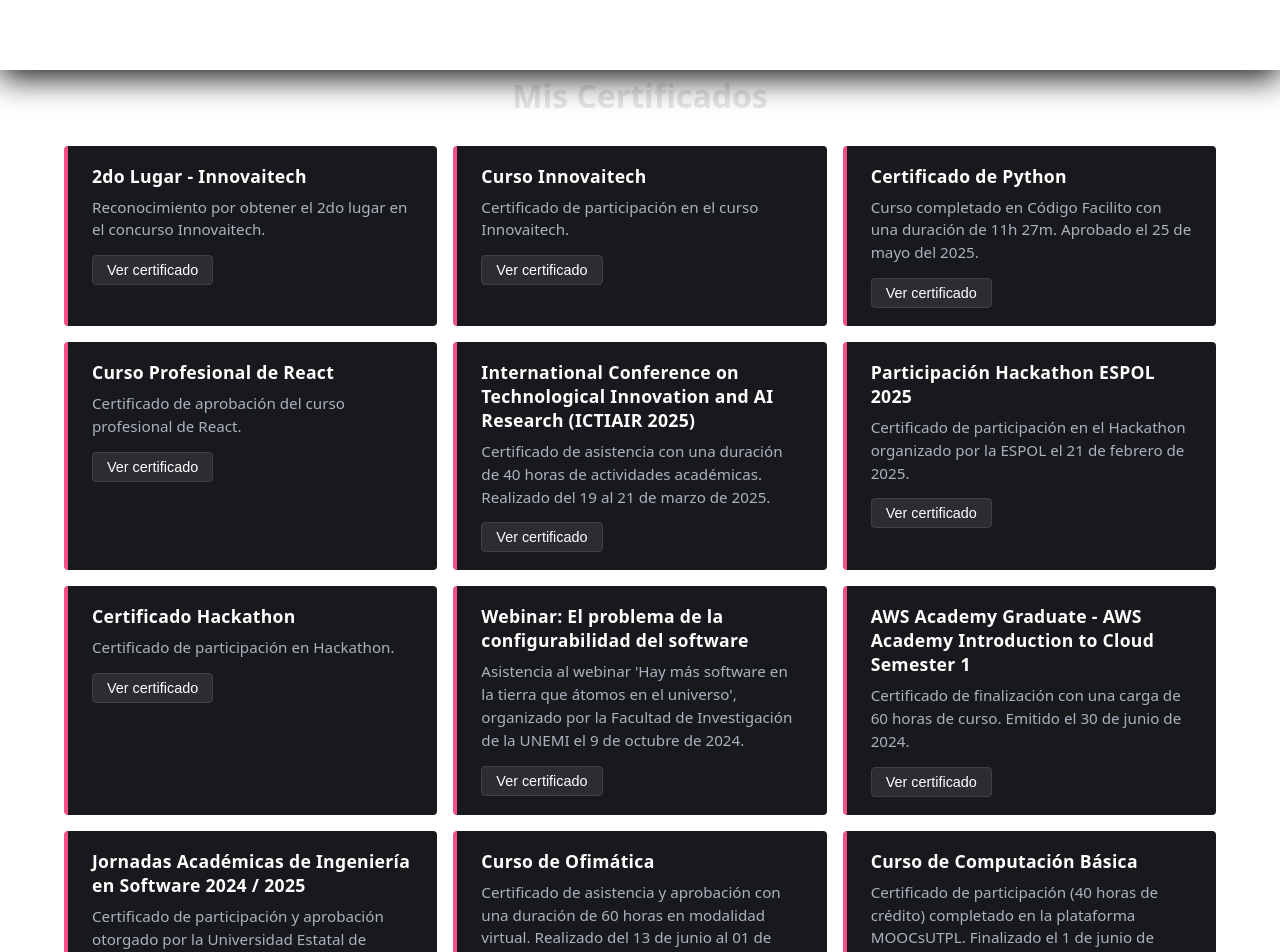
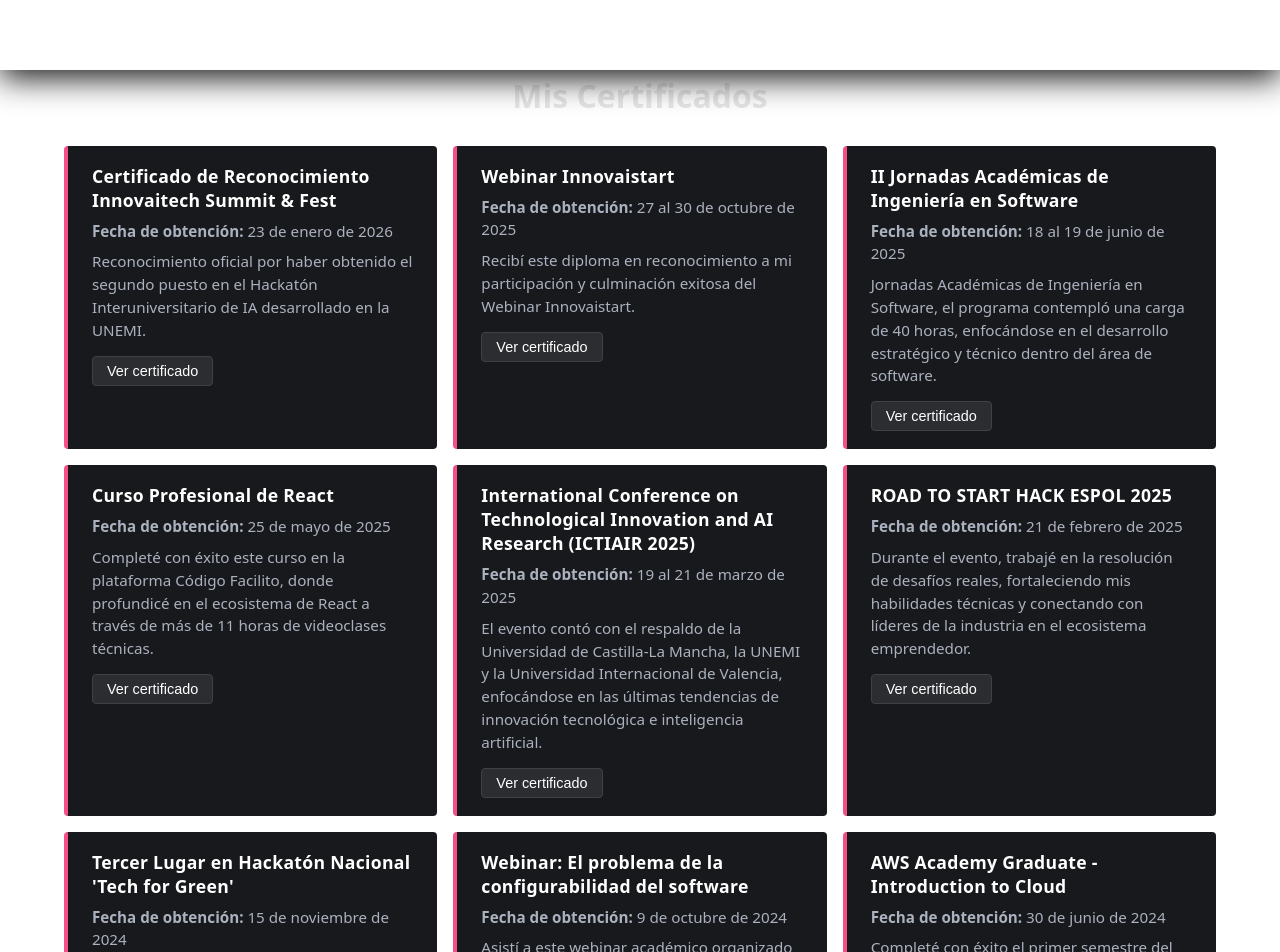
Before and after one commit to Milcatoledo/Milcatoledo.github.io, a React (Vite) app: page /courses in a window 1280 px wide. Shown: the top 952 px of the page. Built offline with nearby package versions, Linux system fonts and the light colour scheme.

Commit message:
Actualizacion de cursos

```diff
--- a/src/app.jsx
+++ b/src/app.jsx
@@ -2,7 +2,6 @@
 import Home from "./pages/home.jsx"
 import Projects from "./pages/projects.jsx"
 import Courses from "./pages/courses.jsx"
-import Events from "./pages/events.jsx"
 import Loader from "./components/loader.jsx"
 
 function App() {
@@ -13,7 +12,6 @@
             <Route path="/" element={<Home />} />
             <Route path="/projects" element={<Projects />} />
             <Route path="/courses" element={<Courses />} />
-            <Route path="/events" element={<Events />} />
         </Routes>
         </>
     )
--- a/src/data/certificatesData.jsx
+++ b/src/data/certificatesData.jsx
@@ -1,62 +1,74 @@
 export const certificates = [
     {
-        title: "2do Lugar - Innovaitech",
-        description: "Reconocimiento por obtener el 2do lugar en el concurso Innovaitech.",
-        image: "/webp/12-2do-lugar-innovaitech.jpg.webp"
+        title: "Certificado de Reconocimiento Innovaitech Summit & Fest",
+        description: "Reconocimiento oficial por haber obtenido el segundo puesto en el Hackatón Interuniversitario de IA desarrollado en la UNEMI.",
+        image: "/webp/12-2do-lugar-innovaitech.jpg.webp",
+        date: "23 de enero de 2026"
     },
     {
-        title: "Curso Innovaitech",
-        description: "Certificado de participación en el curso Innovaitech.",
-        image: "/webp/11-certificado-Milca-Toledo-curso-innovaitech.webp"
+        title: "Webinar Innovaistart",
+        description: "Recibí este diploma en reconocimiento a mi participación y culminación exitosa del Webinar Innovaistart.",
+        image: "/webp/11-certificado-Milca-Toledo-curso-innovaitech.webp",
+        date: "27 al 30 de octubre de 2025"
     },
     {
-        title: "Certificado de Python",
-        description: "Curso completado en Código Facilito con una duración de 11h 27m. Aprobado el 25 de mayo del 2025.",
-        image: "/webp/10 qr_certificado_66868.webp"
+        title: "II Jornadas Académicas de Ingeniería en Software",
+        description: "Jornadas Académicas de Ingeniería en Software, el programa contempló una carga de 40 horas, enfocándose en el desarrollo estratégico y técnico dentro del área de software.",
+        image: "/webp/10 qr_certificado_66868.webp",
+        date: "18 al 19 de junio de 2025"
     },
     {
         title: "Curso Profesional de React",
-        description: "Certificado de aprobación del curso profesional de React.",
-        image: "/webp/09-Certificado-Curso-profesional-de-React..webp"
+        description: "Completé con éxito este curso en la plataforma Código Facilito, donde profundicé en el ecosistema de React a través de más de 11 horas de videoclases técnicas.",
+        image: "/webp/09-Certificado-Curso-profesional-de-React..webp",
+        date: "25 de mayo de 2025"
     },
     {
         title: "International Conference on Technological Innovation and AI Research (ICTIAIR 2025)",
-        description: "Certificado de asistencia con una duración de 40 horas de actividades académicas. Realizado del 19 al 21 de marzo de 2025.",
-        image: "/webp/08-ictiair.webp"
+        description: "El evento contó con el respaldo de la Universidad de Castilla-La Mancha, la UNEMI y la Universidad Internacional de Valencia, enfocándose en las últimas tendencias de innovación tecnológica e inteligencia artificial.",
+        image: "/webp/08-ictiair.webp",
+        date: "19 al 21 de marzo de 2025"
     },
     {
-        title: "Participación Hackathon ESPOL 2025",
-        description: "Certificado de participación en el Hackathon organizado por la ESPOL el 21 de febrero de 2025.",
-        image: "/webp/07-Participación-Hackathon-espol-21-febrero-2025-Milca.webp"
+        title: "ROAD TO START HACK ESPOL 2025",
+        description: "Durante el evento, trabajé en la resolución de desafíos reales, fortaleciendo mis habilidades técnicas y conectando con líderes de la industria en el ecosistema emprendedor.",
+        image: "/webp/07-Participación-Hackathon-espol-21-febrero-2025-Milca.webp",
+        date: "21 de febrero de 2025"
     },
     {
-        title: "Certificado Hackathon",
-        description: "Certificado de participación en Hackathon.",
-        image: "/webp/06 Certificado Hackathon Milca.webp"
+        title: "Tercer Lugar en Hackatón Nacional 'Tech for Green'",
+        description: "Obtuve el tercer lugar en esta competencia nacional organizada por la UNEMI, donde desarrollé soluciones tecnológicas enfocadas en la sostenibilidad ambiental. Este logro certifica mi capacidad para aplicar conocimientos técnicos en la creación de proyectos con impacto ecológico positivo, contando con el respaldo académico de la FACI.",
+        image: "/webp/06 Certificado Hackathon Milca.webp",
+        date: "15 de noviembre de 2024"
     },
     {
         title: "Webinar: El problema de la configurabilidad del software",
-        description: "Asistencia al webinar 'Hay más software en la tierra que átomos en el universo', organizado por la Facultad de Investigación de la UNEMI el 9 de octubre de 2024.",
-        image: "/webp/05 CERTIFICADO WEBINAR 9 OCTUBRE MILCA ROXANA TOLEDO MONCERRATE-signed-signed.webp"
+        description: "Asistí a este webinar académico organizado por la Facultad de Investigación de la UNEMI, titulado 'Hay más software en la tierra que átomos en el universo: el problema de la configurabilidad del software'. La sesión abordó los desafíos técnicos y la complejidad en la gestión de configuraciones dentro del ciclo de vida del desarrollo de sistemas modernos",
+        image: "webp/05 CERTIFICADO WEBINAR 9 OCTUBRE MILCA ROXANA TOLEDO MONCERRATE-signed-signed.webp",
+        date: "9 de octubre de 2024"
     },
     {
-        title: "AWS Academy Graduate - AWS Academy Introduction to Cloud Semester 1",
-        description: "Certificado de finalización con una carga de 60 horas de curso. Emitido el 30 de junio de 2024.",
-        image: "/webp/04 AWS.webp"
+        title: "AWS Academy Graduate - Introduction to Cloud",
+        description: "Completé con éxito el primer semestre del curso de introducción a la nube de AWS Academy, con una carga horaria de 60 horas. Durante esta formación, adquirí conocimientos fundamentales sobre la infraestructura global de Amazon Web Services, servicios principales, seguridad y arquitectura básica en la nube",
+        image: "/webp/04 AWS.webp",
+        date: "30 de junio de 2024"
     },
     {
-        title: "Jornadas Académicas de Ingeniería en Software 2024 / 2025",
-        description: "Certificado de participación y aprobación otorgado por la Universidad Estatal de Milagro (UNEMI) y EPUNEMI. Carga académica de 40 horas.",
-        image: "/webp/03 jornadas academicas.webp"
+        title: "I Jornadas Académicas de Ingeniería en Software",
+        description: "Durante el evento, fortalecí mis conocimientos técnicos en el área de software, participando en sesiones diseñadas para actualizar competencias profesionales y académicas dentro del sector tecnológico.",
+        image: "/webp/03 jornadas academicas.webp",
+        date: "21 al 23 de junio de 2023"
     },
     {
         title: "Curso de Ofimática",
-        description: "Certificado de asistencia y aprobación con una duración de 60 horas en modalidad virtual. Realizado del 13 de junio al 01 de julio de 2022.",
-        image: "/webp/02 Ofimatica.webp"
+        description: "Asistí y aprobé este curso de formación en herramientas de ofimática, desarrollado en modalidad virtual por el Centro de Fortalecimiento de Áreas Estratégicas y EPUNEMI. La capacitación tuvo una duración de 60 horas, en las cuales perfeccioné el uso de aplicaciones esenciales para la gestión administrativa y la productividad profesional.",
+        image: "/webp/02 Ofimatica.webp",
+        date: "13 de junio al 01 de julio de 2022"
     },
     {
         title: "Curso de Computación Básica",
-        description: "Certificado de participación (40 horas de crédito) completado en la plataforma MOOCsUTPL. Finalizado el 1 de junio de 2018.",
-        image: "/webp/01 Computacón básica.webp"
+        description: "Completé este curso dictado a través de la plataforma MOOCs de la Universidad Técnica Particular de Loja (UTPL). El programa, con una carga de 40 horas de crédito, me permitió certificar mis conocimientos fundamentales en el manejo de sistemas informáticos y herramientas digitales esenciales.",
+        image: "/webp/01 Computacón básica.webp",
+        date: "1 de junio de 2018"
     }
 ];
--- a/src/pages/courses.jsx
+++ b/src/pages/courses.jsx
@@ -10,8 +10,7 @@
     const navLinks = [
         { name: "Home", path: "/" },
         { name: "Projects", path: "/projects" },
-        { name: "Courses", path: "/courses" },
-        { name: "Events", path: "/events" }
+        { name: "Courses", path: "/courses" }
     ];
 
     const openModal = (imageStr) => setSelectedImage(imageStr);
@@ -29,6 +28,7 @@
                         return (
                             <div className="certificate-card" key={idx}>
                                 <h3>{cert.title}</h3>
+                                {cert.date && <p className="certificate-date"><strong>Fecha de obtención:</strong> {cert.date}</p>}
                                 <p>{cert.description}</p>
                                 <button onClick={() => openModal(cert.image)} className="certificate-link-btn">
                                     Ver certificado
--- a/src/pages/events.jsx
+++ /dev/null
@@ -1,23 +0,0 @@
-import { Navbar } from '../components/navbar.jsx'
-import { Footer } from '../components/footer.jsx'
-function Events() {
-    const navLinks = [
-        { name: "Home", path: "/" },
-        { name: "Projects", path: "/projects" },
-        { name: "Courses", path: "/courses" },
-        { name: "Events", path: "/events" }
-    ];
-    return (
-        <div className="home-container">
-            <div className="events-container">
-                <div className='navbar-container'>
-                    <Navbar links={navLinks} />
-                </div>
-                <h1>Eventos</h1>
-            </div>
-            <Footer />
-        </div>
-    )
-}
-
-export default Events
--- a/src/pages/home.jsx
+++ b/src/pages/home.jsx
@@ -9,8 +9,7 @@
 function Home() {
     const navLinks = [
         { name: "Projects", path: "/projects" },
-        { name: "Courses", path: "/courses" },
-        { name: "Events", path: "/events" }
+        { name: "Courses", path: "/courses" }
     ];
     return (
         <div className="home-container">
--- a/src/pages/projects.jsx
+++ b/src/pages/projects.jsx
@@ -8,8 +8,7 @@
     const navLinks = [
         { name: "Home", path: "/" },
         { name: "Projects", path: "/projects" },
-        { name: "Courses", path: "/courses" },
-        { name: "Events", path: "/events" }
+        { name: "Courses", path: "/courses" }
     ];
 
     return (
--- a/src/styles/courses.css
+++ b/src/styles/courses.css
@@ -89,7 +89,7 @@
     left: 0;
     width: 100vw;
     height: 100vh;
-    background: rgba(0, 0, 0, 0.85);
+    background: rgba(228, 228, 228, 0.85);
     backdrop-filter: blur(5px);
     display: flex;
     justify-content: center;
```
